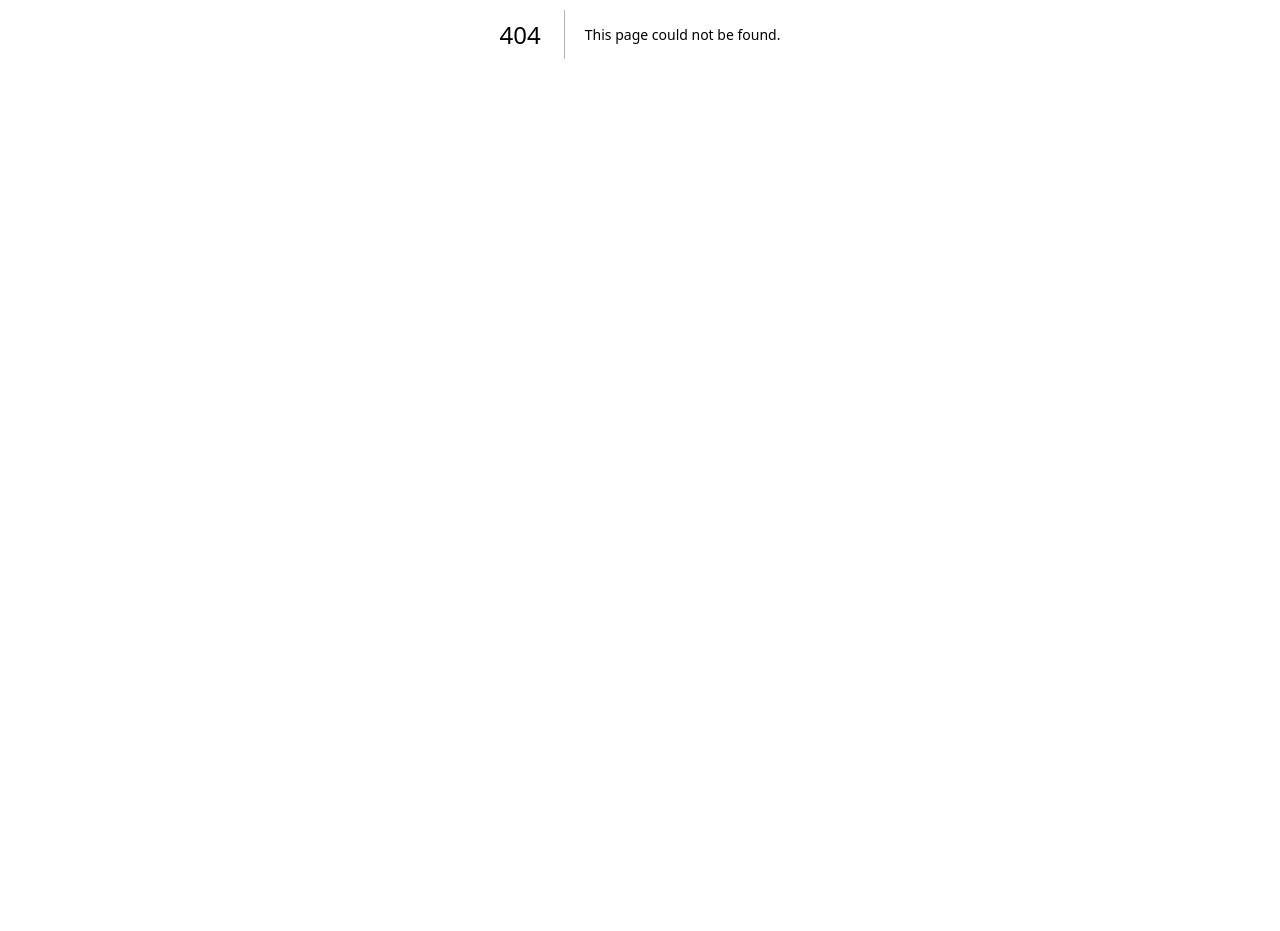
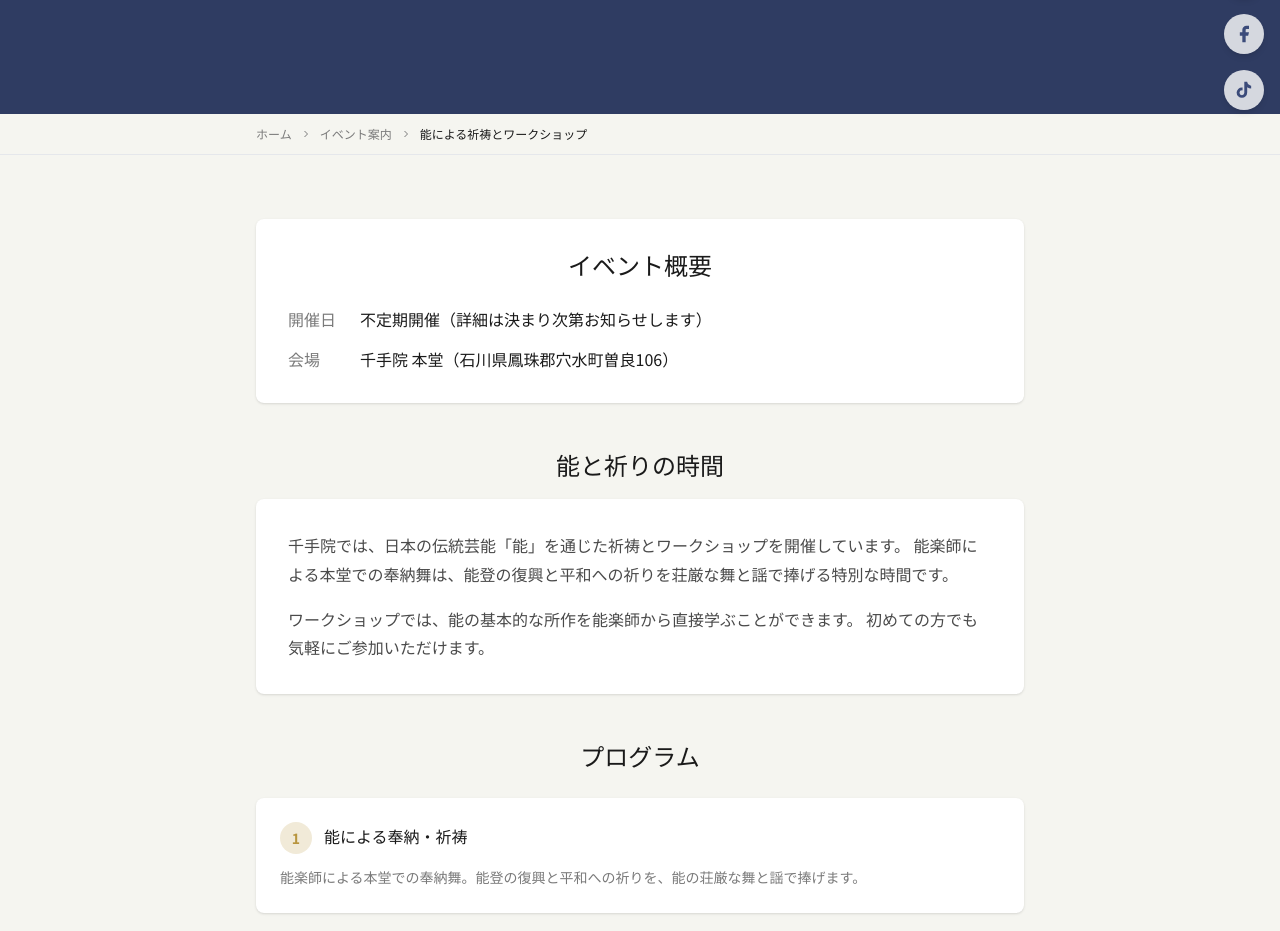
Before and after one commit to eityamo/senjuin-noto, a Next.js app: page /events/noh-workshop in a window 1280 px wide. Before the commit this address had no page. Shown: the part 366-1297 px from the top of the page. Before the commit the page ends 800 px from the top, so only its background shows below. Built offline with nearby package versions, Linux system fonts and the light colour scheme.

Commit message:
能による祈祷とワークショップページの作成

```diff
--- /dev/null
+++ b/src/app/events/noh-workshop/page.tsx
@@ -0,0 +1,191 @@
+import type { Metadata } from "next";
+import Header from "@/components/Header";
+import Footer from "@/components/Footer";
+import SideIcons from "@/components/SideIcons";
+import { BASE_PATH } from "@/lib/constants";
+
+export const metadata: Metadata = {
+  title: "能による祈祷とワークショップ | 千手院",
+  description:
+    "千手院で開催される能の祈祷とワークショップ。日本の伝統芸能「能」を通じた祈りの体験と、能の所作を学ぶワークショップ。",
+};
+
+const programs = [
+  {
+    title: "能による奉納・祈祷",
+    description:
+      "能楽師による本堂での奉納舞。能登の復興と平和への祈りを、能の荘厳な舞と謡で捧げます。",
+  },
+  {
+    title: "能の所作ワークショップ",
+    description:
+      "能の基本的な所作（すり足、構え、扇の扱い）を能楽師から直接学べる体験型ワークショップです。",
+  },
+  {
+    title: "能面・装束の解説",
+    description:
+      "能面や装束の意味・歴史について解説。実際に間近で見て触れる貴重な機会です。",
+  },
+];
+
+export default function NohWorkshopPage() {
+  return (
+    <main>
+      <Header />
+      <SideIcons />
+
+      {/* メインビジュアル */}
+      <section className="relative h-[50vh] md:h-[60vh] overflow-hidden bg-temple">
+        <div className="absolute inset-0 bg-black/20" />
+        <div className="relative z-10 h-full flex flex-col items-center justify-center text-white px-6 text-center">
+          <p className="text-xs tracking-[0.5em] text-white/60 mb-4">
+            Event
+          </p>
+          <h1 className="font-serif text-3xl md:text-4xl lg:text-5xl tracking-wider leading-relaxed">
+            能による祈祷と
+            <br />
+            ワークショップ
+          </h1>
+        </div>
+      </section>
+
+      {/* パンくずリスト */}
+      <nav
+        className="bg-washi border-b border-gray-200 py-3 px-6"
+        aria-label="パンくずリスト"
+      >
+        <div className="max-w-3xl mx-auto">
+          <ol className="flex items-center gap-2 text-xs text-text-muted">
+            <li>
+              <a href={`${BASE_PATH}/`} className="hover:text-temple transition-colors cursor-pointer">
+                ホーム
+              </a>
+            </li>
+            <li aria-hidden="true">
+              <svg width="12" height="12" viewBox="0 0 24 24" fill="none" stroke="currentColor" strokeWidth="2">
+                <path d="M9 18l6-6-6-6" />
+              </svg>
+            </li>
+            <li>
+              <a href={`${BASE_PATH}/events`} className="hover:text-temple transition-colors cursor-pointer">
+                イベント案内
+              </a>
+            </li>
+            <li aria-hidden="true">
+              <svg width="12" height="12" viewBox="0 0 24 24" fill="none" stroke="currentColor" strokeWidth="2">
+                <path d="M9 18l6-6-6-6" />
+              </svg>
+            </li>
+            <li aria-current="page" className="text-text-primary">
+              能による祈祷とワークショップ
+            </li>
+          </ol>
+        </div>
+      </nav>
+
+      {/* イベント概要 */}
+      <section className="bg-washi py-16 px-6">
+        <div className="max-w-3xl mx-auto">
+          {/* 概要カード */}
+          <div className="bg-white rounded-lg shadow-sm p-8 mb-12">
+            <h2 className="font-serif text-xl md:text-2xl text-text-primary mb-6 text-center">
+              イベント概要
+            </h2>
+
+            <dl className="grid grid-cols-[auto_1fr] gap-x-6 gap-y-4 text-sm md:text-base">
+              <dt className="text-text-muted">開催日</dt>
+              <dd className="text-text-primary">不定期開催（詳細は決まり次第お知らせします）</dd>
+
+              <dt className="text-text-muted">会場</dt>
+              <dd className="text-text-primary">千手院 本堂（石川県鳳珠郡穴水町曽良106）</dd>
+            </dl>
+          </div>
+
+          {/* 紹介文 */}
+          <div className="mb-12">
+            <h2 className="font-serif text-xl md:text-2xl text-text-primary mb-4 text-center">
+              能と祈りの時間
+            </h2>
+            <div className="bg-white rounded-lg shadow-sm p-8">
+              <p className="text-text-secondary leading-[1.8] text-sm md:text-base">
+                千手院では、日本の伝統芸能「能」を通じた祈祷とワークショップを開催しています。
+                能楽師による本堂での奉納舞は、能登の復興と平和への祈りを荘厳な舞と謡で捧げる特別な時間です。
+              </p>
+              <p className="text-text-secondary leading-[1.8] text-sm md:text-base mt-4">
+                ワークショップでは、能の基本的な所作を能楽師から直接学ぶことができます。
+                初めての方でも気軽にご参加いただけます。
+              </p>
+            </div>
+          </div>
+
+          {/* プログラム */}
+          <div className="mb-12">
+            <h2 className="font-serif text-xl md:text-2xl text-text-primary mb-6 text-center">
+              プログラム
+            </h2>
+            <div className="grid gap-6">
+              {programs.map((program, index) => (
+                <div
+                  key={index}
+                  className="bg-white rounded-lg shadow-sm p-6"
+                >
+                  <div className="flex items-center gap-3 mb-3">
+                    <span className="w-8 h-8 rounded-full bg-gold/20 text-gold flex items-center justify-center text-sm font-bold shrink-0">
+                      {index + 1}
+                    </span>
+                    <h3 className="font-serif text-text-primary">
+                      {program.title}
+                    </h3>
+                  </div>
+                  <p className="text-text-muted text-sm leading-relaxed">
+                    {program.description}
+                  </p>
+                </div>
+              ))}
+            </div>
+          </div>
+
+          {/* 注記 */}
+          <div className="bg-temple/5 border border-temple/20 rounded-lg p-6 mb-12 text-center">
+            <p className="text-text-secondary text-sm leading-relaxed">
+              開催日程が決まり次第、お知らせページにてご案内いたします。
+              <br />
+              お問い合わせは
+              <a
+                href="mailto:taishoshotai@yahoo.co.jp"
+                className="text-temple underline underline-offset-4 mx-1"
+              >
+                メール
+              </a>
+              または
+              <a
+                href="https://lin.ee/ZstB0lW"
+                target="_blank"
+                rel="noopener noreferrer"
+                className="text-temple underline underline-offset-4 mx-1"
+              >
+                LINE
+              </a>
+              にてお気軽にどうぞ。
+            </p>
+          </div>
+
+          {/* 戻るボタン */}
+          <div className="text-center">
+            <a
+              href={`${BASE_PATH}/events`}
+              className="inline-flex items-center gap-3 border border-text-primary px-8 py-3 text-sm tracking-widest cursor-pointer transition-all duration-200 hover:bg-text-primary hover:text-white"
+            >
+              <svg width="20" height="20" viewBox="0 0 24 24" fill="none" stroke="currentColor" strokeWidth="1.5">
+                <path d="M19 12H5M12 19l-7-7 7-7" />
+              </svg>
+              イベント一覧に戻る
+            </a>
+          </div>
+        </div>
+      </section>
+
+      <Footer />
+    </main>
+  );
+}
```
